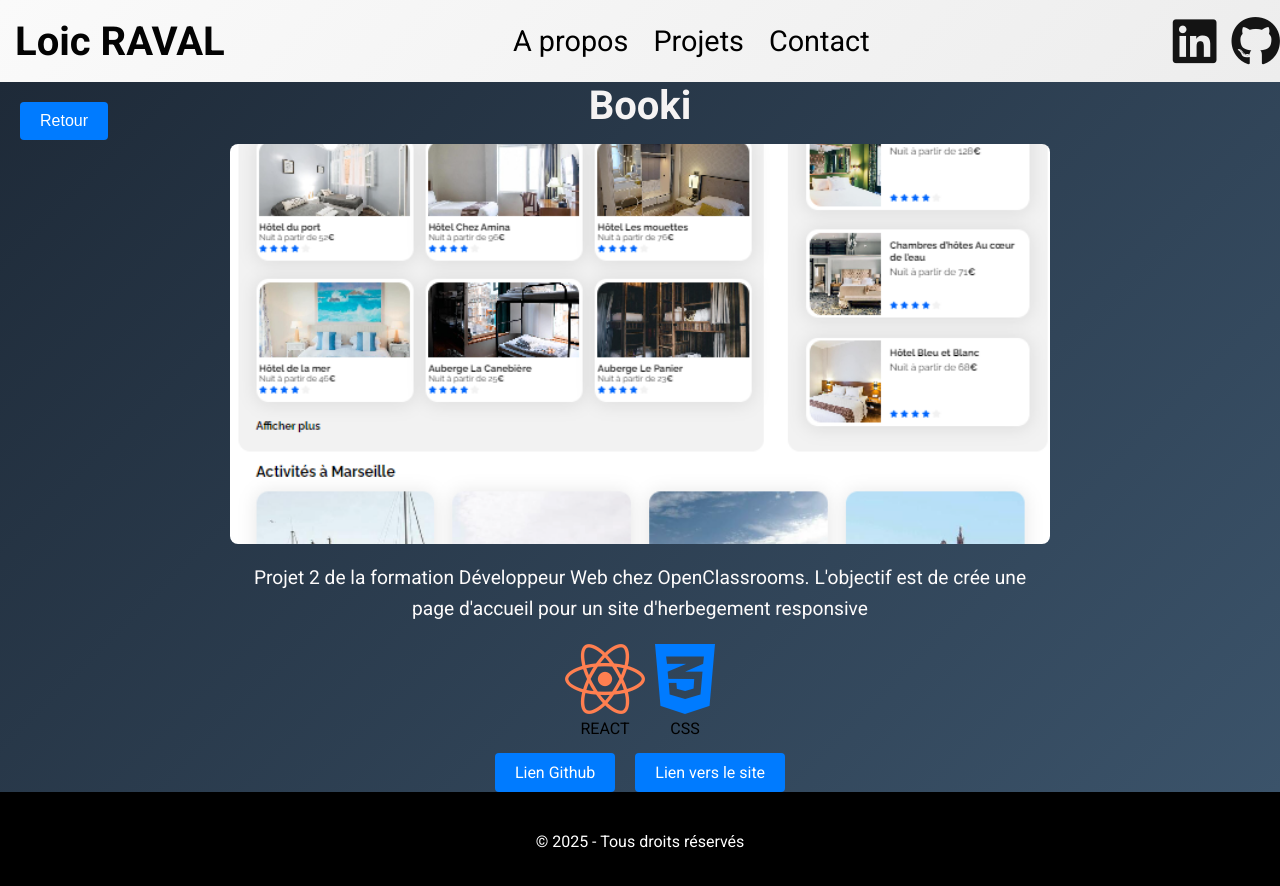
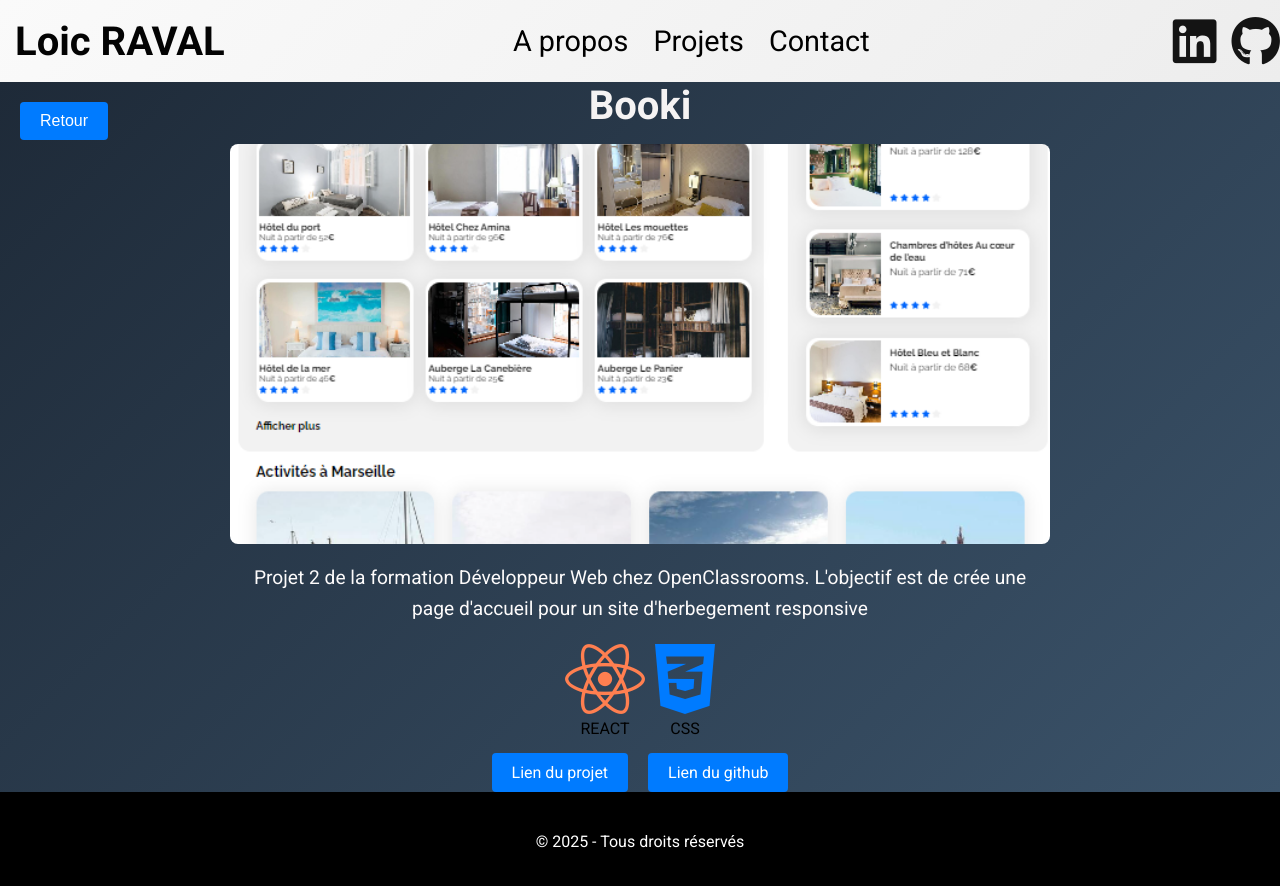
Before and after one commit to random1531/Portofolio, a React (Vite) app: page /projet/Booki in a window 1280 px wide. Shown: the top 886 px of the page. Built offline with nearby package versions, Linux system fonts and the light colour scheme; a web font is replaced by a local one.

Commit message:
modified:   public/db.json 	modified:   src/page/Projet.jsx

```diff
--- a/public/db.json
+++ b/public/db.json
@@ -13,7 +13,15 @@
         "name": "CSS", "icon": "fa-brands fa-css3-alt blue"
       }, {
         "name": "sass", "icon": "fa-brands fa-sass yellow"
-      }]
+      }],
+      "link":[
+        {
+          "name": "Lien du projet",
+          "url": "https://random1531.github.io/oh-myfood/"
+        },
+        {
+          "name": "Lien du github",
+          "url": "https://github.com/random1531/oh-myfood"}]
     },
     {
       "name": "sophie bluel",
@@ -28,7 +36,16 @@
         "name": "CSS", "icon": "fa-brands fa-css3-alt blue"
       }, {
         "name": "JavaScript", "icon": "fa-brands fa-js-square yellow"
-      }]
+      }],
+      "link":[
+        {
+          "name": "Lien du projet",
+          "url": "https://random1531.github.io/P6-openclassroom/"
+        },
+        {
+          "name": "Lien du github",
+          "url": "https://github.com/random1531/P6-openclassroom"
+        }]
     },
     {
         "name": "KAZA",
@@ -43,7 +60,15 @@
           "name": "CSS", "icon": "fa-brands fa-css3-alt blue"
         }, {
           "name": "JavaScript", "icon": "fa-brands fa-js-square yellow"
-        }]
+        }],
+        "link":[
+          {
+            "name": "Lien du projet",
+            "url": "https://random1531.github.io/P7-KAZA/"
+          },
+          {
+            "name": "Lien du github",
+            "url": "https://github.com/random1531/P7-KAZA"}]
       },
       {
         "name": "Booki",
@@ -56,7 +81,15 @@
           "name": "REACT", "icon": "fa-brands fa-react orrange"
         }, {
           "name": "CSS", "icon": "fa-brands fa-css3-alt blue"
-        }]
+        }],
+        "link":[
+          {
+            "name": "Lien du projet",
+            "url": "https://random1531.github.io/booki/"
+          },
+          {
+            "name": "Lien du github",
+            "url": "https://github.com/random1531/booki"}]
       }
   ],
   "hardskill" : [
--- a/src/page/Projet.jsx
+++ b/src/page/Projet.jsx
@@ -74,20 +74,16 @@ const Projet = () => {
           ))}
         </div>
         <div className="projet_link">
-          <a
-            href={dataProject?.github}
-            target="_blank"
-            rel="noopener noreferrer"
-          >
-            Lien Github
-          </a>
-          <a
-            href={dataProject?.website}
-            target="_blank"
-            rel="noopener noreferrer"
-          >
-            Lien vers le site
-          </a>
+          {dataProject?.link.map((link) => (
+            <a
+              key={link?.name}
+              href={link?.url}
+              target="_blank"
+              rel="noopener noreferrer"
+            >
+              {link?.name}
+            </a>
+          ))}
         </div>
       </div>
     </div>
```
